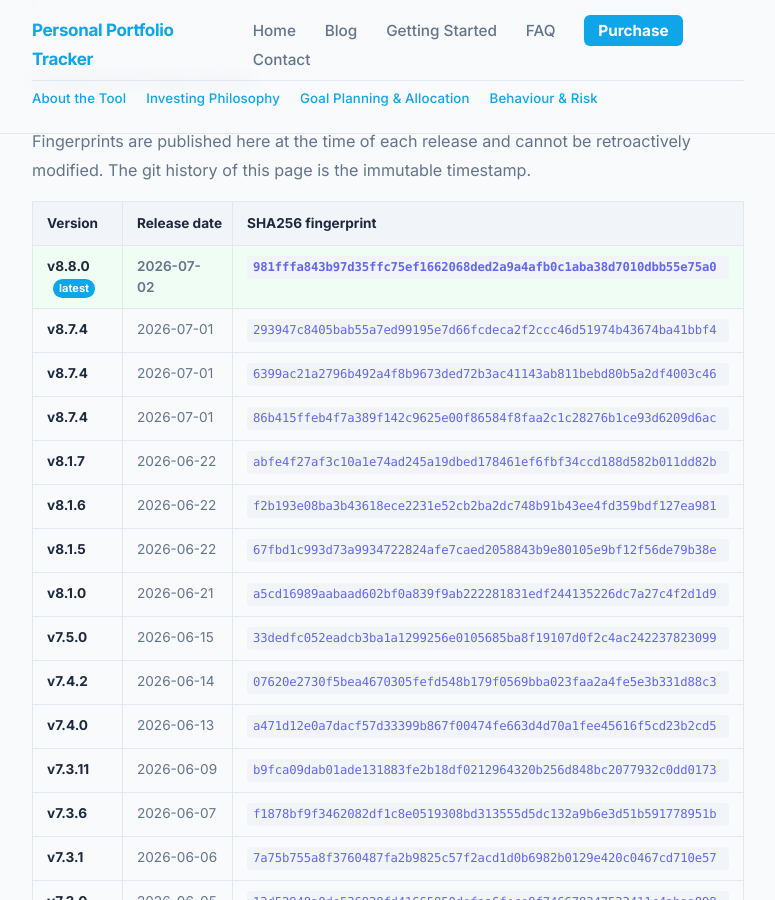
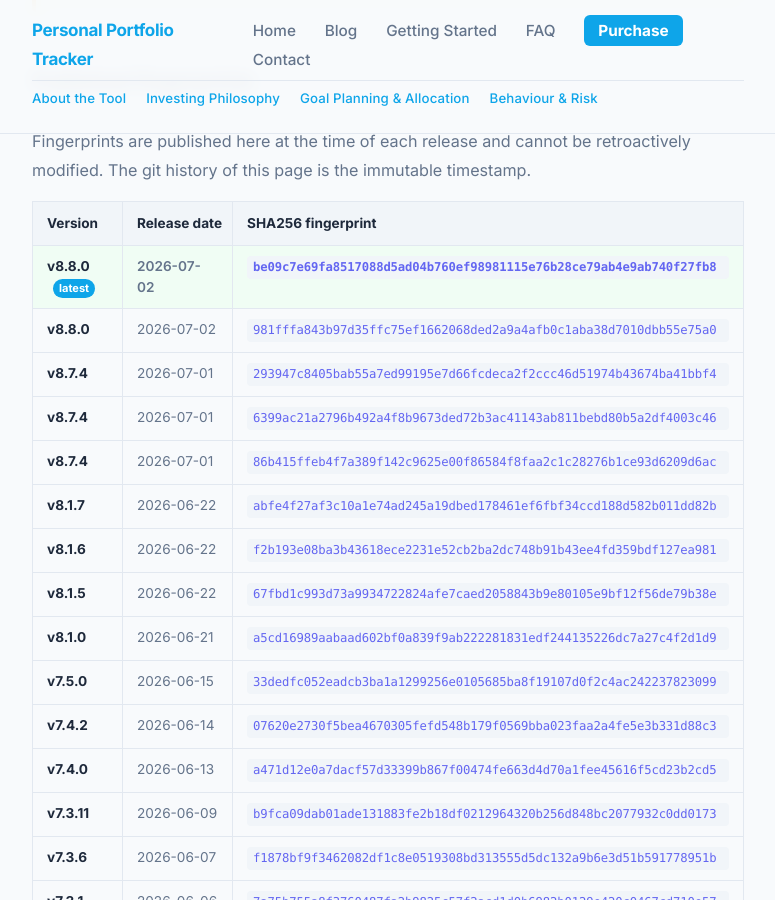
Before and after one commit to srikrishna2024/portfolio-tracker-blog, a Jekyll site: the page built from release-fingerprints/index.html, in a window 1280 px wide and 900 px high, scrolled down 978 px. Shown: the whole window, without its empty margins (252-1027 px from the left). Built offline with Jekyll 4.4.1, drawn with Linux system fonts in a browser that asks for light colours.

Commit message:
release: add v8.8.0 fingerprint

```diff
--- a/release-fingerprints/index.html
+++ b/release-fingerprints/index.html
@@ -41,6 +41,11 @@
       <tbody>
         <tr class="fp-current">
           <td><strong>v8.8.0</strong> <span class="fp-badge">latest</span></td>
+          <td>2026-07-02</td>
+          <td><code class="fp-code">be09c7e69fa8517088d5ad04b760ef98981115e76b28ce79ab4e9ab740f27fb8</code></td>
+        </tr>
+        <tr>
+          <td><strong>v8.8.0</strong></td>
           <td>2026-07-02</td>
           <td><code class="fp-code">981fffa843b97d35ffc75ef1662068ded2a9a4afb0c1aba38d7010dbb55e75a0</code></td>
         </tr>
```
